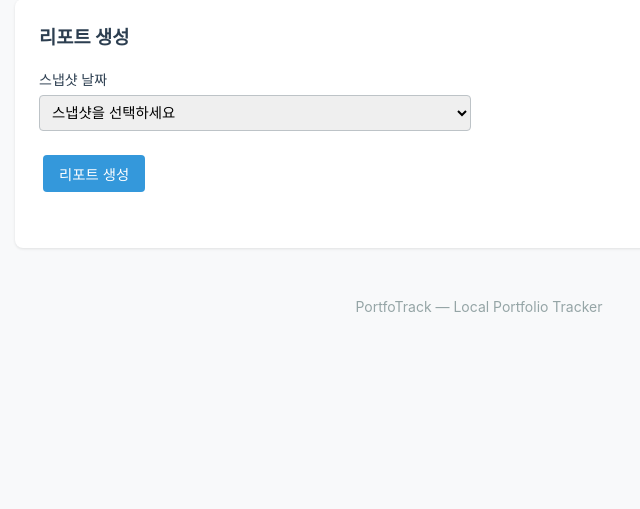
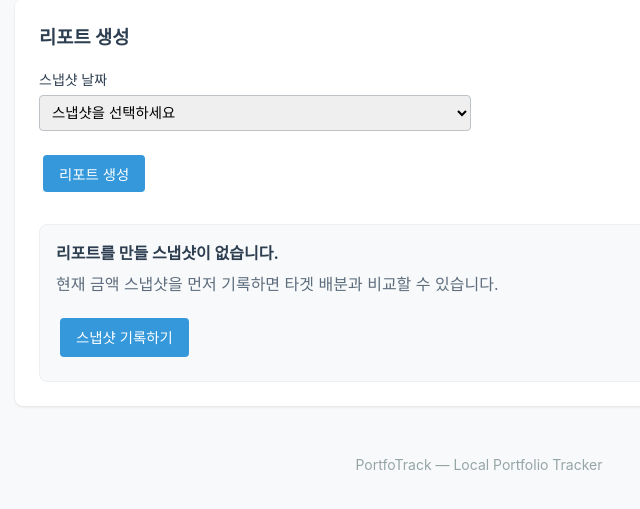
Before and after one commit to kwjinwoo/PortfoTrack, a Flask app: page /reports in a window 1280 px wide. Shown: the part 187-696 px from the top of the page, without its empty margins (161-801 px from the left). Run offline with Flask 3, Linux system fonts and the light colour scheme.

Commit message:
feat(web): add actionable empty states

```diff
--- a/src/portfotrack/web/static/css/styles.css
+++ b/src/portfotrack/web/static/css/styles.css
@@ -392,6 +392,44 @@ th {
   color: #721c24;
 }
 
+.message a {
+  color: inherit;
+  font-weight: 700;
+}
+
+.empty-state {
+  padding: 1rem;
+  background: #f8f9fa;
+  border: 1px solid #ecf0f1;
+  border-radius: 8px;
+  color: #2c3e50;
+}
+
+.empty-state strong {
+  display: block;
+  margin-bottom: 0.35rem;
+}
+
+.empty-state p {
+  color: #5d6d7e;
+}
+
+.empty-state-actions {
+  display: flex;
+  flex-wrap: wrap;
+  gap: 0.5rem;
+  margin-top: 0.75rem;
+}
+
+.empty-state-actions:empty {
+  display: none;
+}
+
+.empty-state-actions .btn {
+  display: inline-block;
+  text-decoration: none;
+}
+
 /* Progress bars */
 .progress-bar {
   background-color: #ecf0f1;
--- a/src/portfotrack/web/static/js/reports-ui.js
+++ b/src/portfotrack/web/static/js/reports-ui.js
@@ -12,10 +12,24 @@ document.addEventListener("DOMContentLoaded", function () {
  */
 async function loadSnapshotOptions() {
   const select = document.getElementById("snapshot-date-select");
+  const emptyState = document.getElementById("report-empty-state");
 
   try {
     const response = await fetch("/api/snapshots");
     const data = await response.json();
+
+    if (data.length === 0) {
+      if (emptyState) {
+        emptyState.style.display = "block";
+      }
+      select.disabled = true;
+      return;
+    }
+
+    if (emptyState) {
+      emptyState.style.display = "none";
+    }
+    select.disabled = false;
 
     data.forEach(function (s) {
       const option = document.createElement("option");
@@ -25,6 +39,9 @@ async function loadSnapshotOptions() {
     });
   } catch (err) {
     console.error("Failed to load snapshots:", err);
+    if (emptyState) {
+      emptyState.style.display = "block";
+    }
   }
 }
 
--- a/src/portfotrack/web/templates/optional_bets.html
+++ b/src/portfotrack/web/templates/optional_bets.html
@@ -31,6 +31,7 @@
         <button type="button" id="create-ob-btn" class="btn btn-primary" style="display:none;">새 옵셔널 벳 생성</button>
         <button type="button" id="edit-ob-btn" class="btn btn-secondary" style="display:none;">편집</button>
         <button type="button" id="record-today-btn" class="btn btn-primary" style="display:none;">오늘 금액 기록</button>
+        <div class="empty-state-actions" aria-hidden="true"></div>
     </div>
 
     <div class="card" id="ob-record-card" style="display:none;">
--- a/src/portfotrack/web/templates/reports.html
+++ b/src/portfotrack/web/templates/reports.html
@@ -17,6 +17,13 @@
       </div>
       <button type="submit" class="btn btn-primary">리포트 생성</button>
       <div id="report-message" class="message"></div>
+      <div id="report-empty-state" class="empty-state" style="display:none;">
+        <strong>리포트를 만들 스냅샷이 없습니다.</strong>
+        <p>현재 금액 스냅샷을 먼저 기록하면 타겟 배분과 비교할 수 있습니다.</p>
+        <div class="empty-state-actions">
+          <a class="btn btn-primary" href="/snapshots">스냅샷 기록하기</a>
+        </div>
+      </div>
     </form>
   </div>
 
--- a/src/portfotrack/web/templates/snapshots.html
+++ b/src/portfotrack/web/templates/snapshots.html
@@ -26,7 +26,10 @@
 
   <div class="card">
     <h3>새 스냅샷 생성</h3>
-    <div id="no-target-warning" class="message error" style="display:none;">타겟 배분이 설정되지 않았습니다. 먼저 타겟을 생성하세요.</div>
+    <div id="no-target-warning" class="message error" style="display:none;">
+      타겟 배분이 설정되지 않았습니다. 먼저 타겟을 생성하세요.
+      <a href="/targets">타겟 설정으로 이동</a>
+    </div>
     <form id="create-snapshot-form">
       <div id="snapshot-items-container">
         <div class="item-row">
```
Also changed, not shown: src/portfotrack/web/static/js/optional-bets-ui.js (+28 -3 lines), src/portfotrack/web/static/js/snapshots-ui.js (+13 -1 lines), src/portfotrack/web/static/js/targets-ui.js (+22 -2 lines), tests/web/test_pages.py (+28 -0 lines), tests/web/test_static.py (+14 -0 lines).
